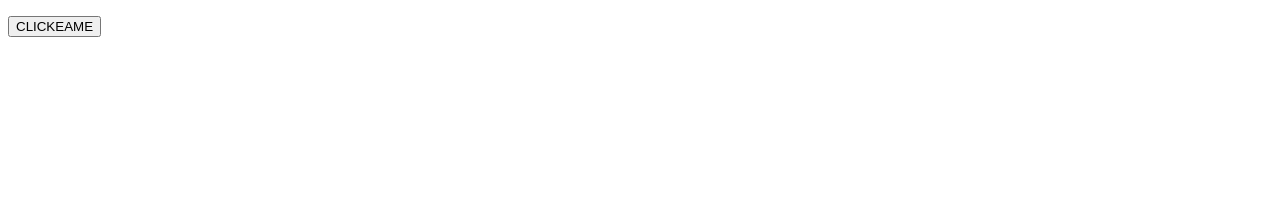
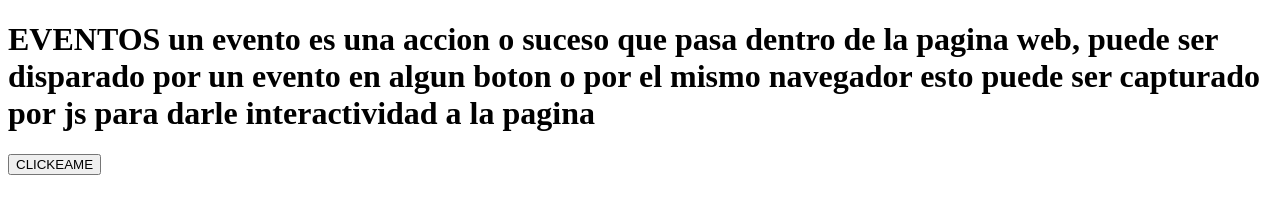
Before and after one commit to FredyGoGa/PracticaGit, a plain HTML site: page index.html in a window 1280 px wide. Drawn offline with Linux system fonts and the light colour scheme.

Commit message:
parrafo agregado

```diff
--- a/index.html
+++ b/index.html
@@ -9,11 +9,11 @@
 
 <body>
 
-    <!-- <h1>EVENTOS
+    <h1>EVENTOS
         un evento es una accion o suceso que pasa dentro de la pagina web,
         puede ser disparado por un evento en algun boton o por el mismo navegador
         esto puede ser capturado por js para darle interactividad a la pagina
-    </h1> -->
+    </h1>
 
 
 
```
